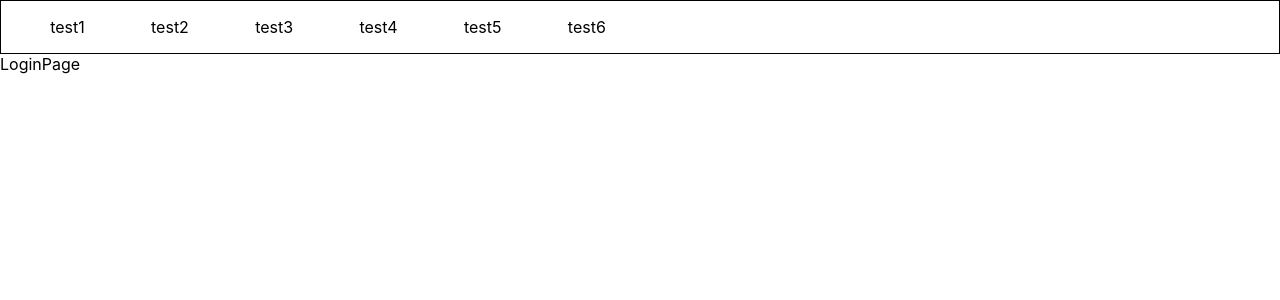
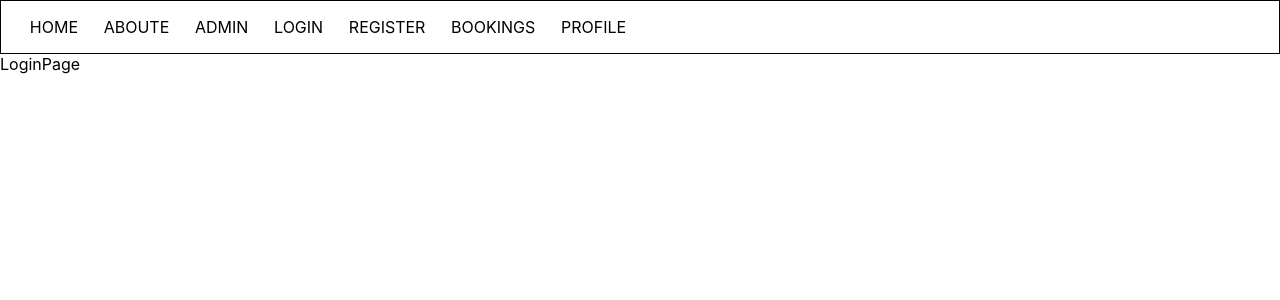
Before and after one commit to BucoTEC/booking-frontend, a Next.js app: page /auth/login in a window 1280 px wide. Shown: the top 300 px of the page. Built offline with nearby package versions, Linux system fonts and the light colour scheme.

Commit message:
add basci funcinaliti to navigation

```diff
--- a/pages/about/index.js
+++ b/pages/about/index.js
@@ -5,4 +5,3 @@ function MoreAboutUs() {
 }
 
 export default MoreAboutUs;
-s;
--- a/ui/components/NavBar/NavBar.js
+++ b/ui/components/NavBar/NavBar.js
@@ -6,12 +6,13 @@ import cl from "./NavBar.module.scss";
 function NavBar() {
 	return (
 		<div className={cl.wrapper}>
-			<Link href="/">test1</Link>
-			<Link href="/">test2</Link>
-			<Link href="/">test3</Link>
-			<Link href="/">test4</Link>
-			<Link href="/">test5</Link>
-			<Link href="/">test6</Link>
+			<Link href="/">HOME</Link>
+			<Link href="/about">ABOUTE</Link>
+			<Link href="/admin">ADMIN</Link>
+			<Link href="/auth/login">LOGIN</Link>
+			<Link href="/auth/register">REGISTER</Link>
+			<Link href="/bookings">BOOKINGS</Link>
+			<Link href="/profile">PROFILE</Link>
 		</div>
 	);
 }
```
